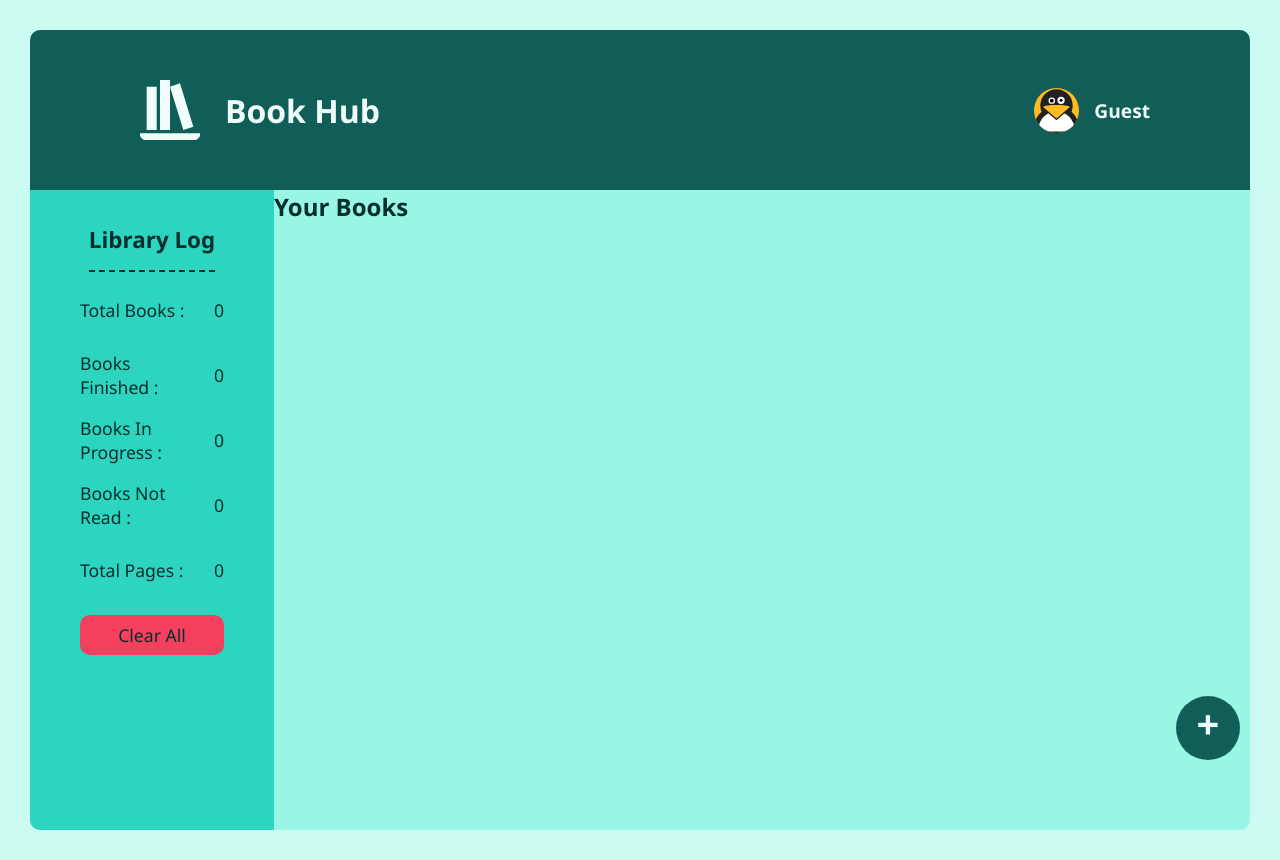
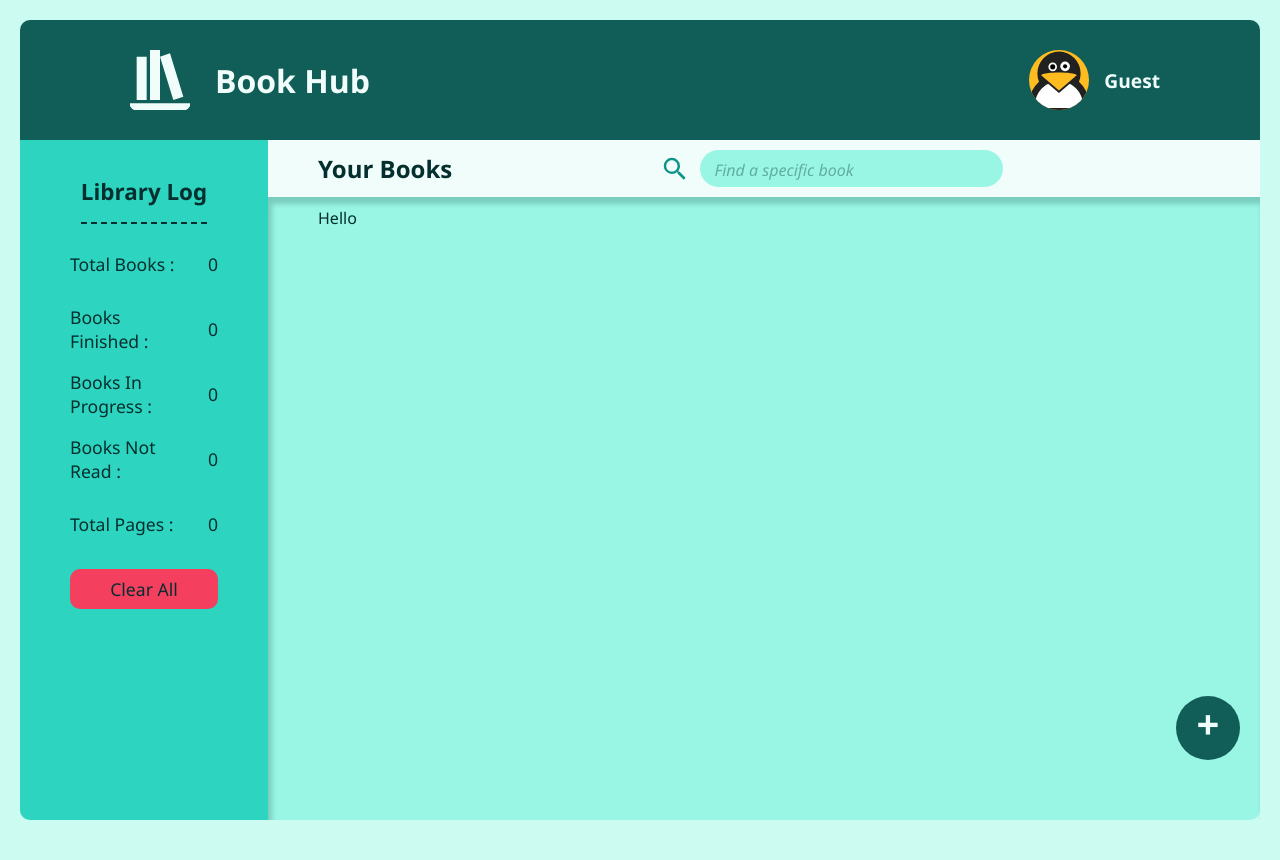
Before and after one commit to brianle169/book-library, a website: page index.html in a window 1280 px wide. Drawn offline with Linux system fonts and the light colour scheme.

Commit message:
Added and styled a search-bar element to main body

```diff
--- a/index.html
+++ b/index.html
@@ -30,9 +30,9 @@
 						<button class="avatar-button">
 							<img
 								src="img/Confused-Penguin.svg"
-								alt="bookshelf"
-								width="45"
-								height="45" />
+								alt="avatar"
+								width="60"
+								height="60" />
 						</button>
 					</a>
 					<p class="user-name"><a href="">Guest</a></p>
@@ -57,12 +57,30 @@
 					</div>
 				</div>
 				<!-- A container for book cards -->
-				<div class="book-cards-container">
+				<div class="search-bar">
 					<h2>Your Books</h2>
-					<!-- Book cards will be appended here -->
-					<!-- ...
-                         ... -->
+					<div class="search-area">
+						<svg
+							xmlns="http://www.w3.org/2000/svg"
+							viewBox="0 0 24 24"
+							width="30"
+							height="30">
+							<title>magnify</title>
+							<path
+								fill="#0d9488"
+								d="M9.5,3A6.5,6.5 0 0,1 16,9.5C16,11.11 15.41,12.59 14.44,13.73L14.71,14H15.5L20.5,19L19,20.5L14,15.5V14.71L13.73,14.44C12.59,15.41 11.11,16 9.5,16A6.5,6.5 0 0,1 3,9.5A6.5,6.5 0 0,1 9.5,3M9.5,5C7,5 5,7 5,9.5C5,12 7,14 9.5,14C12,14 14,12 14,9.5C14,7 12,5 9.5,5Z" />
+						</svg>
+						<input
+							type="search"
+							name="search-value"
+							id="search-bar"
+							placeholder="Find a specific book" />
+					</div>
 				</div>
+				<!-- Book cards will be appended here -->
+				<!-- ...
+                        ... -->
+				<div class="book-cards-container">Hello</div>
 			</div>
 
 			<!-- A popup form to add new book -->
--- a/styles.css
+++ b/styles.css
@@ -31,8 +31,8 @@ a:link:hover {
 	height: 100vh;
 	position: relative;
 	display: grid;
-	grid-template-rows: 1fr 4fr;
-	margin: 30px;
+	grid-template-rows: 15% 1fr;
+	margin: 20px;
 	background: #99f6e4;
 	border-radius: 10px;
 }
@@ -88,6 +88,55 @@ a:link:hover {
 	grid-area: 2 / 1 / 3 / 2;
 	display: grid;
 	grid-template: max-content 1fr / 1fr 4fr;
+}
+
+.body-container > .search-bar {
+	padding: 10px 50px;
+	background-color: var(--color-white);
+	display: grid;
+	grid-template-columns: max-content 1fr;
+	align-items: center;
+}
+
+.search-bar .search-area {
+	display: grid;
+	grid-template-columns: max-content 40%;
+	justify-content: center;
+	align-items: center;
+	column-gap: 10px;
+}
+
+.search-area input[type="search"] {
+	appearance: none;
+	outline: none;
+}
+
+.search-area input[type="search"]::placeholder {
+	color: #042f2e5d;
+	font-size: 1rem;
+	font-style: italic;
+}
+
+.search-area input[type="search"] {
+	border: none;
+	background: #99f6e4;
+	border-radius: 20px;
+	font-size: 1.2rem;
+	padding: 5px 15px;
+}
+
+.search-area input[type="search"]:hover {
+	background: #84d6c6;
+}
+
+.search-area input[type="search"]:focus {
+	background: var(--color-white);
+	box-shadow: 2px 3px 5px 0px #042f2e81;
+	transform: translateY(-5%);
+	transition: all 0.2s;
+}
+.search-area input[type="search"]:focus::placeholder {
+	color: var(--color-white);
 }
 
 .library-log {
@@ -158,6 +207,11 @@ a:link:hover {
 	transition: none 0.1s;
 }
 
+.book-cards-container {
+	padding: 10px 50px;
+	box-shadow: inset 3px 6px 5px 1px #042f2e35;
+}
+
 form {
 	position: fixed;
 }
```
